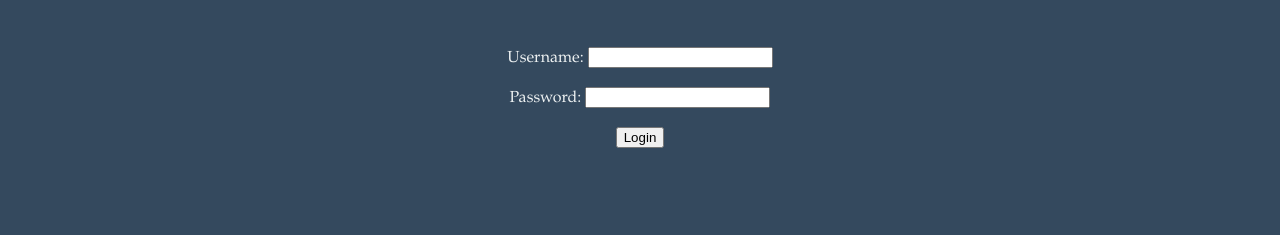
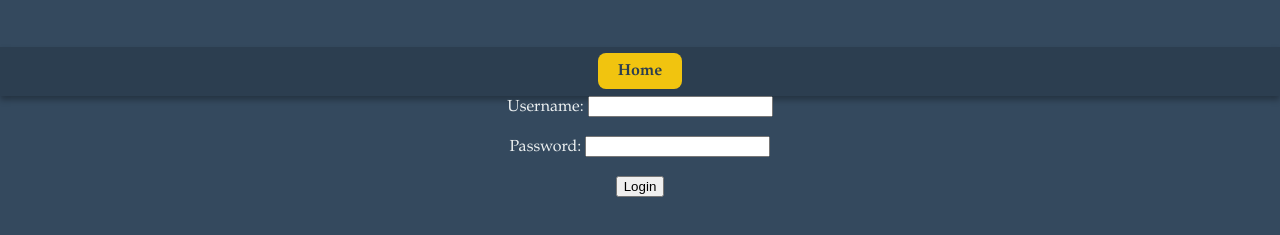
Before and after one commit to jordan-dev01/Excelsior-High-School-Portal, a plain HTML site: page html/ExcelsiorHighSchool_Kingston_Login.html in a window 1280 px wide. Shown: the part 295-530 px from the top of the page. Drawn offline with Linux system fonts and the light colour scheme.

Commit message:
Add navigation bar to login page
Added navigation bar with a link to the home page.

```diff
--- a/html/ExcelsiorHighSchool_Kingston_Login.html
+++ b/html/ExcelsiorHighSchool_Kingston_Login.html
@@ -19,6 +19,10 @@
       alt="Excelsior High School Logo"
       class="logo"
     />
+       <nav class="navbar">
+        <ul>
+          <li><a href="ExcelsiorHighSchool_Kingston_Home.html">Home</a></li>
+        </ul>
     <form id="loginForm" class="Login">
       <label for="usernameInput">Username:</label>
       <input
```
